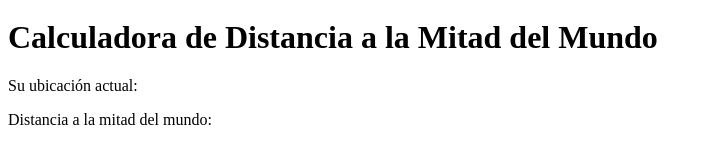
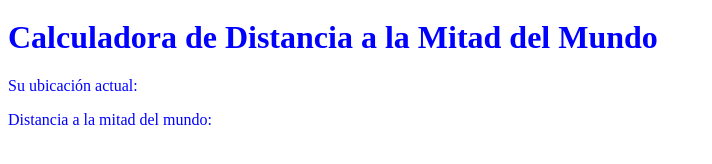
Before and after one commit to AndyAlvaradoL/TALLER, a plain HTML site: page index.html in a window 1280 px wide. Shown: the part 522-686 px from the top of the page, without its empty margins (0-712 px from the left). Drawn offline with Linux system fonts and the light colour scheme.

Commit message:
Update index.html

```diff
--- a/index.html
+++ b/index.html
@@ -4,11 +4,11 @@
 
 <body>
 
-    <h1>Calculadora de Distancia a la Mitad del Mundo</h1>
+    <h1 style="color:blue;">Calculadora de Distancia a la Mitad del Mundo</h1>
 
-    <p>Su ubicación actual: <span id="location"></span></p>
+    <p style="color:blue;" >Su ubicación actual: <span id="location"></span></p>
 
-    <p>Distancia a la mitad del mundo: <span id="distance"></span></p>
+    <p style="color:blue;" >Distancia a la mitad del mundo: <span id="distance"></span></p>
 
 
 
```
